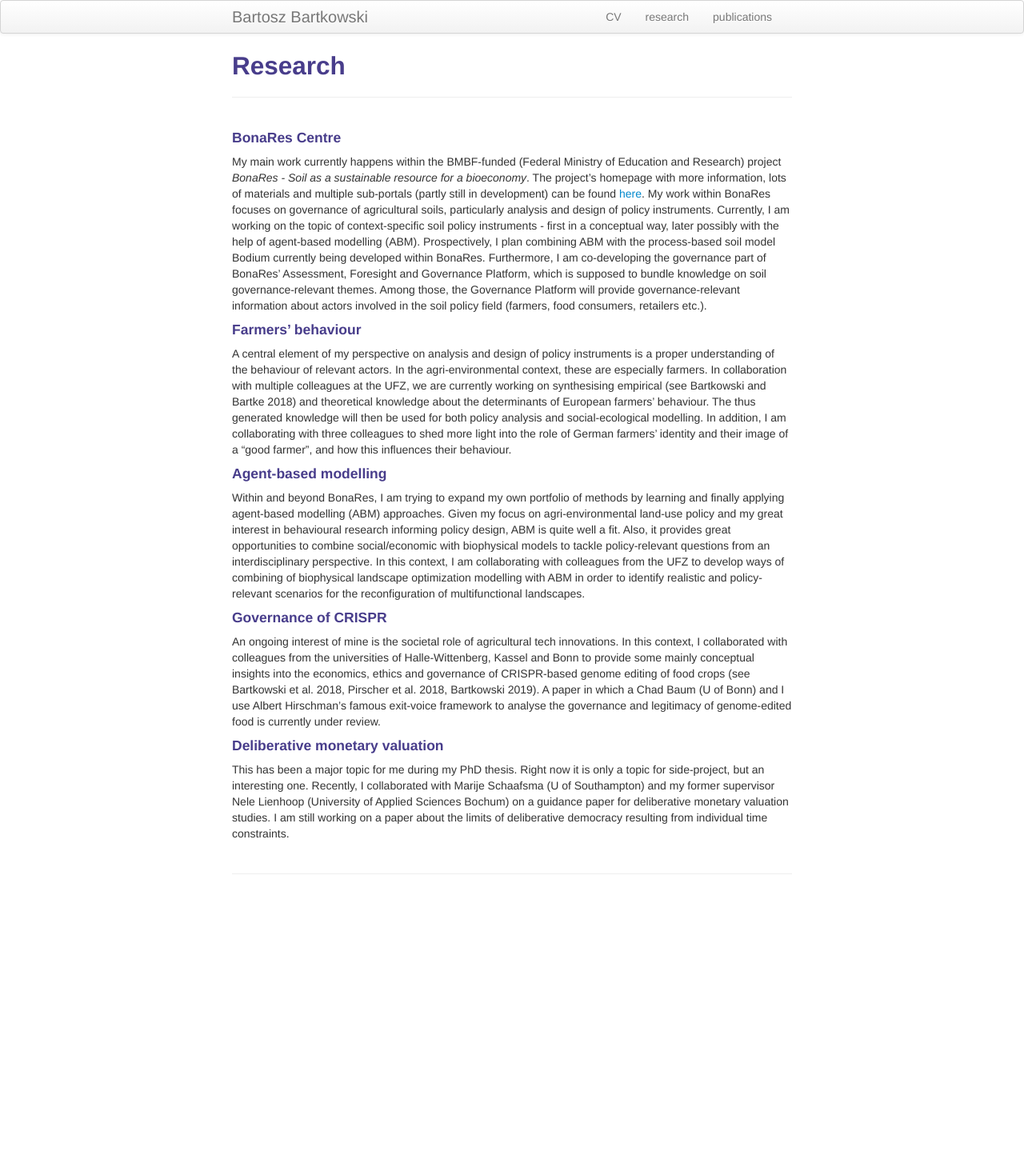
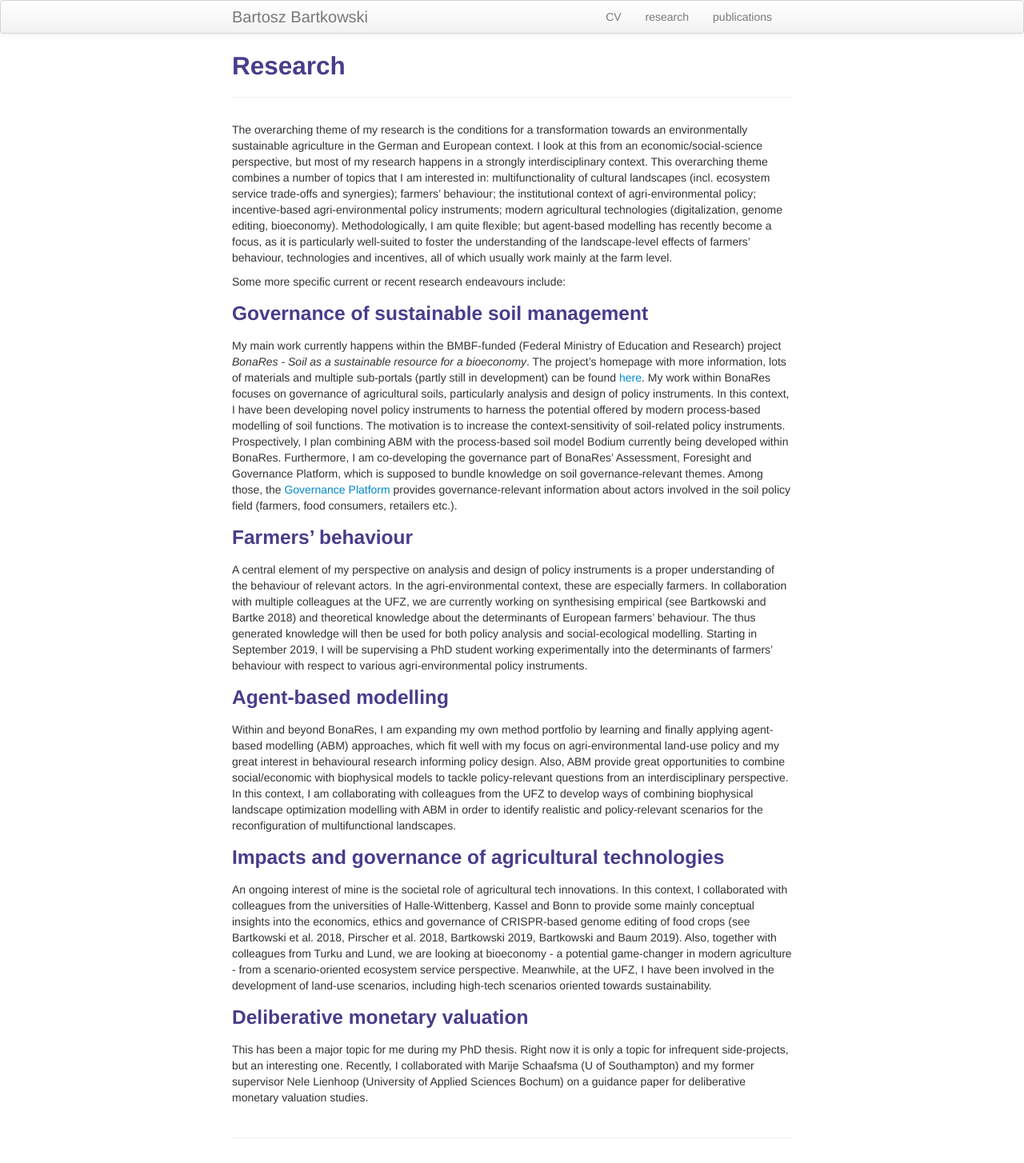
Before and after one commit to BartoszBartk/BartoszBartk.github.io, a Jekyll site: the page built from pages/research.md, in a window 1280 px wide. Shown: the whole page at 80% size. Built offline with Jekyll 4.4.1, drawn with Linux system fonts in a browser that asks for light colours; before the commit the page ends 1124 px from its top, so only the background shows below that.

Commit message:
content-wise rehaul

```diff
--- a/pages/research.md
+++ b/pages/research.md
@@ -4,27 +4,26 @@ title: Research
 description: Current research activities
 ---
 
+The overarching theme of my research is the conditions for a transformation towards an environmentally sustainable agriculture in the German and European context. I look at this from an economic/social-science perspective, but most of my research happens in a strongly interdisciplinary context. This overarching theme combines a number of topics that I am interested in: multifunctionality of cultural landscapes (incl. ecosystem service trade-offs and synergies); farmers' behaviour; the institutional context of agri-environmental policy; incentive-based agri-environmental policy instruments; modern agricultural technologies (digitalization, genome editing, bioeconomy). Methodologically, I am quite flexible; but agent-based modelling has recently become a focus, as it is particularly well-suited to foster the understanding of the landscape-level effects of farmers' behaviour, technologies and incentives, all of which usually work mainly at the farm level.
 
+Some more specific current or recent research endeavours include:
 
-#### BonaRes Centre
-My main work currently happens within the BMBF-funded (Federal Ministry of Education and Research) project <i>BonaRes - Soil as a sustainable resource for a bioeconomy</i>. The project's homepage with more information, lots of materials and multiple sub-portals (partly still in development) can be found <a href="https://www.bonares.de/">here</a>. My work within BonaRes focuses on governance of agricultural soils, particularly analysis and design of policy instruments. Currently, I am working on the topic of context-specific soil policy instruments - first in a conceptual way, later possibly with the help of agent-based modelling (ABM). Prospectively, I plan combining ABM with the process-based soil model Bodium currently being developed within BonaRes. Furthermore, I am co-developing the governance part of BonaRes' Assessment, Foresight and Governance Platform, which is supposed to bundle knowledge on soil governance-relevant themes. Among those, the Governance Platform will provide governance-relevant information about actors involved in the soil policy field (farmers, food consumers, retailers etc.).
+### Governance of sustainable soil management
+My main work currently happens within the BMBF-funded (Federal Ministry of Education and Research) project <i>BonaRes - Soil as a sustainable resource for a bioeconomy</i>. The project's homepage with more information, lots of materials and multiple sub-portals (partly still in development) can be found <a href="https://www.bonares.de/">here</a>. My work within BonaRes focuses on governance of agricultural soils, particularly analysis and design of policy instruments. In this context, I have been developing novel policy instruments to harness the potential offered by modern process-based modelling of soil functions. The motivation is to increase the context-sensitivity of soil-related policy instruments. Prospectively, I plan combining ABM with the process-based soil model Bodium currently being developed within BonaRes. Furthermore, I am co-developing the governance part of BonaRes' Assessment, Foresight and Governance Platform, which is supposed to bundle knowledge on soil governance-relevant themes. Among those, the <a href="https://www.bonares.de/socioeconomics/governanceinstruments">Governance Platform</a> provides governance-relevant information about actors involved in the soil policy field (farmers, food consumers, retailers etc.).
 
-#### Farmers' behaviour
-A central element of my perspective on analysis and design of policy instruments is a proper understanding of the behaviour of relevant actors. In the agri-environmental context, these are especially farmers. In collaboration with multiple colleagues at the UFZ, we are currently working on synthesising empirical (see Bartkowski and Bartke 2018) and theoretical knowledge about the determinants of European farmers' behaviour. The thus generated knowledge will then be used for both policy analysis and social-ecological modelling. In addition, I am collaborating with three colleagues to shed more light into the role of German farmers' identity and their image of a "good farmer", and how this influences their behaviour.
+### Farmers' behaviour
+A central element of my perspective on analysis and design of policy instruments is a proper understanding of the behaviour of relevant actors. In the agri-environmental context, these are especially farmers. In collaboration with multiple colleagues at the UFZ, we are currently working on synthesising empirical (see Bartkowski and Bartke 2018) and theoretical knowledge about the determinants of European farmers' behaviour. The thus generated knowledge will then be used for both policy analysis and social-ecological modelling. Starting in September 2019, I will be supervising a PhD student working experimentally into the determinants of farmers' behaviour with respect to various agri-environmental policy instruments.
 
-#### Agent-based modelling
-Within and beyond BonaRes, I am trying to expand my own portfolio of methods by learning and finally applying agent-based modelling (ABM) approaches. Given my focus on agri-environmental land-use policy and my great interest in behavioural research informing policy design, ABM is quite well a fit. Also, it provides great opportunities to combine social/economic with biophysical models to tackle policy-relevant questions from an interdisciplinary perspective. In this context, I am collaborating with colleagues from the UFZ to develop ways of combining of biophysical landscape optimization modelling with ABM in order to identify realistic and policy-relevant scenarios for the reconfiguration of multifunctional landscapes.
+### Agent-based modelling
+Within and beyond BonaRes, I am expanding my own method portfolio by learning and finally applying agent-based modelling (ABM) approaches, which fit well with my focus on agri-environmental land-use policy and my great interest in behavioural research informing policy design. Also, ABM provide great opportunities to combine social/economic with biophysical models to tackle policy-relevant questions from an interdisciplinary perspective. In this context, I am collaborating with colleagues from the UFZ to develop ways of combining biophysical landscape optimization modelling with ABM in order to identify realistic and policy-relevant scenarios for the reconfiguration of multifunctional landscapes.
 
-#### Governance of CRISPR
-An ongoing interest of mine is the societal role of agricultural tech innovations. In this context, I collaborated with colleagues from the universities of Halle-Wittenberg, Kassel and Bonn to provide some mainly conceptual insights into the economics, ethics and governance of CRISPR-based genome editing of food crops (see Bartkowski et al. 2018, Pirscher et al. 2018, Bartkowski 2019). A paper in which a Chad Baum (U of Bonn) and I use Albert Hirschman's famous exit-voice framework to analyse the governance and legitimacy of genome-edited food is currently under review.
+### Impacts and governance of agricultural technologies
+An ongoing interest of mine is the societal role of agricultural tech innovations. In this context, I collaborated with colleagues from the universities of Halle-Wittenberg, Kassel and Bonn to provide some mainly conceptual insights into the economics, ethics and governance of CRISPR-based genome editing of food crops (see Bartkowski et al. 2018, Pirscher et al. 2018, Bartkowski 2019, Bartkowski and Baum 2019). Also, together with colleagues from Turku and Lund, we are looking at bioeconomy - a potential game-changer in modern agriculture - from a scenario-oriented ecosystem service perspective. Meanwhile, at the UFZ, I have been involved in the development of land-use scenarios, including high-tech scenarios oriented towards sustainability.
 
-#### Deliberative monetary valuation
-This has been a major topic for me during my PhD thesis. Right now it is only a topic for side-project, but an interesting one. Recently, I collaborated with Marije Schaafsma (U of Southampton) and my former supervisor Nele Lienhoop (University of Applied Sciences Bochum) on a guidance paper for deliberative monetary valuation studies. I am still working on a paper about the limits of deliberative democracy resulting from individual time constraints.
+### Deliberative monetary valuation
+This has been a major topic for me during my PhD thesis. Right now it is only a topic for infrequent side-projects, but an interesting one. Recently, I collaborated with Marije Schaafsma (U of Southampton) and my former supervisor Nele Lienhoop (University of Applied Sciences Bochum) on a guidance paper for deliberative monetary valuation studies.
 
 <!-- [click here for the most recent version of the paper]({{ BASE_PATH}}/pages/working_papers/sample-working-paper.pdf) -->
-
-
-<!-- Note: this is how to write a comment in HTML. Everything in here won't show up on your webpage.-->
 
 <!--
 To increase the size of the title, use fewer # in front of the paper title.
```
Also changed, not shown: index.md (+5 -3 lines), pages/publications.md (+3 -2 lines), 1 other file.
